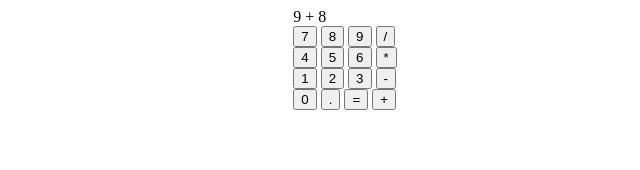
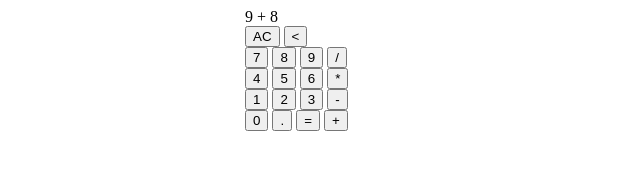
Before and after one commit to jdy7149/odin-calculator, a plain HTML site: page index.html in a window 1280 px wide. Shown: the whole page, without its empty margins (295-935 px from the left). Drawn offline with Linux system fonts and the light colour scheme.

Commit message:
Add clear and backspace button

```diff
--- a/index.html
+++ b/index.html
@@ -9,8 +9,14 @@
 </head>
 <body>
     <div class="container">
-        <div class="display">
-            9 + 8
+        <div class="row">
+            <div class="display">
+                9 + 8
+            </div>
+        </div>
+        <div class="row">
+            <button type="button" class="clear">AC</button>
+            <button type="button" class="backspace">&lt;</button>
         </div>
         <div class="row">
             <button type="button" class="digit">7</button>
--- a/style.css
+++ b/style.css
@@ -15,5 +15,6 @@ body {
 }
 
 .container {
-
+    width: 200px;
+    height: 600px;
 }
```
